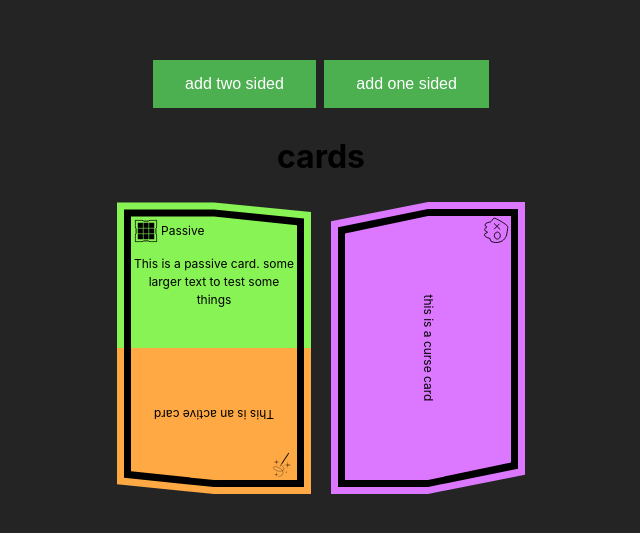
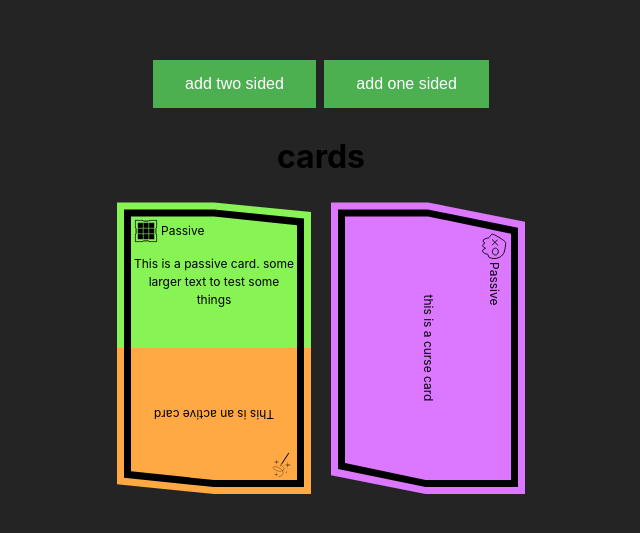
Before and after one commit to KoenMW/passive-aggressive-card-manager, a Svelte app: page / in a window 1280 px wide. Shown: the part 125-658 px from the top of the page, without its empty margins (319-959 px from the left). Built offline with nearby package versions, Linux system fonts and the light colour scheme.

Commit message:
type select fix, rework cardwhole

```diff
--- a/src/components/card.svelte
+++ b/src/components/card.svelte
@@ -1,15 +1,10 @@
 <script lang="ts">
-  import { getColour, type card } from "@core/types";
+  import { type card } from "@core/types";
   import Cardhalf from "./cardhalf.svelte";
   import Cardwhole from "./cardwhole.svelte";
   import CardTypeSelect from "./cardTypeSelect.svelte";
 
   export let card: card;
-
-  const id1 = Math.random().toString(36).substring(7);
-  const id2 = Math.random().toString(36).substring(7);
-
-  $: console.log(card.cardHalf1.cardType.passive ? "visible" : "invisible");
 </script>
 
 <div class="card">
@@ -17,47 +12,27 @@
     <p class="first">
       <CardTypeSelect
         cardType={card.cardHalf1.cardType.type}
-        on:change={({ detail }) => (card.cardHalf1.cardType.type = detail)}
+        passive={card.cardHalf1.cardType.passive}
+        on:type={({ detail }) => (card.cardHalf1.cardType.type = detail)}
+        on:passive={({ detail }) => (card.cardHalf1.cardType.passive = detail)}
       />
-      <input
-        type="checkbox"
-        id={id1}
-        bind:checked={card.cardHalf1.cardType.passive}
-        class="hidden"
-      />
-      <label
-        for={id1}
-        class="passive no-select {card.cardHalf1.cardType.passive
-          ? ''
-          : 'invisible'}">Passive</label
-      >
     </p>
     <Cardhalf card={card.cardHalf1} />
     <Cardhalf card={card.cardHalf2} rotation={180} />
     <p class="second">
       <CardTypeSelect
         cardType={card.cardHalf2.cardType.type}
-        on:change={({ detail }) => {
+        passive={card.cardHalf2.cardType.passive}
+        on:type={({ detail }) => {
           if (card.cardHalf2) card.cardHalf2.cardType.type = detail;
         }}
+        on:passive={({ detail }) => {
+          if (card.cardHalf2) card.cardHalf2.cardType.passive = detail;
+        }}
       />
-      <input
-        type="checkbox"
-        id={id2}
-        bind:checked={card.cardHalf2.cardType.passive}
-        class="hidden"
-      />
-      <label
-        for={id2}
-        class="passive no-select {card.cardHalf2.cardType.passive
-          ? ''
-          : 'invisible'}">Passive</label
-      >
     </p>
   {:else}
-    <div class="wrapper">
-      <Cardwhole card={card.cardHalf1} />
-    </div>
+    <Cardwhole card={card.cardHalf1} />
   {/if}
 </div>
 
@@ -65,13 +40,6 @@
   .card {
     position: relative;
     width: min-content;
-  }
-
-  .wrapper {
-    padding: 14px;
-    width: 166px;
-    height: 264px;
-    position: relative;
   }
 
   .first {
@@ -93,9 +61,4 @@
     z-index: 3;
     color: black;
   }
-  .passive {
-    height: 30px;
-    line-height: 30px;
-    font-size: 12px;
-  }
 </style>
--- a/src/components/cardTypeSelect.svelte
+++ b/src/components/cardTypeSelect.svelte
@@ -1,8 +1,16 @@
 <script lang="ts">
-  import { type cardNames, getColour, getSVG } from "@core/types";
+  import {
+    type cardNames,
+    type cardType,
+    getColour,
+    getSVG,
+  } from "@core/types";
   import { createEventDispatcher } from "svelte";
 
   export let cardType: cardNames;
+
+  export let passive: boolean = false;
+  const id = Math.random().toString(36).substring(7);
 
   const dispatch = createEventDispatcher();
 
@@ -19,7 +27,8 @@
 
   $: backgroundColour = getColour(cardType);
 
-  $: dispatch("change", cardType);
+  $: dispatch("type", cardType);
+  $: dispatch("passive", passive);
 </script>
 
 <div class="select">
@@ -51,6 +60,11 @@
   {/if}
 </div>
 
+<input type="checkbox" {id} bind:checked={passive} class="hidden" />
+<label for={id} class="passive no-select {passive ? '' : 'invisible'}"
+  >Passive</label
+>
+
 <style lang="scss">
   .select {
     width: 30px;
@@ -70,4 +84,10 @@
     width: min-content;
     background-color: var(--colour);
   }
+
+  .passive {
+    height: 30px;
+    line-height: 30px;
+    font-size: 12px;
+  }
 </style>
--- a/src/components/cardwhole.svelte
+++ b/src/components/cardwhole.svelte
@@ -9,8 +9,9 @@
   <p>
     <CardTypeSelect
       cardType={card.cardType.type}
+      passive={card.cardType.passive}
       names={["Mystery", "curse"]}
-      on:change={({ detail }) => (card.cardType.type = detail)}
+      on:type={({ detail }) => (card.cardType.type = detail)}
     />
   </p>
   <div contenteditable="true" class="cardText" bind:innerText={card.text} />
@@ -18,28 +19,26 @@
 
 <style lang="scss">
   .card {
-    transform: rotate(90deg);
-
-    position: absolute;
-    left: -49px;
-    top: 49px;
-    --shape: polygon(0% 0%, 93.4% 0%, 100% 50%, 100% 100%, 6.6% 100%, 0% 50%);
+    position: relative;
+    --shape: polygon(0% 0%, 50% 0%, 100% 6.6%, 100% 100%, 50% 100%, 0% 93.4%);
     color: black;
     background-color: var(--colour);
     clip-path: var(--shape);
     padding: 14px;
-    width: 264px;
-    height: 166px;
+    width: 166px;
+    height: 264px;
     font-size: 12px;
     display: flex;
+    justify-content: center;
+    align-items: center;
 
     &::before {
       content: "";
       position: absolute;
       top: 7px;
       left: 7px;
-      width: 278px;
-      height: 180px;
+      width: 180px;
+      height: 278px;
       clip-path: var(--shape);
       background-color: black;
       z-index: -2;
@@ -50,8 +49,8 @@
       position: absolute;
       top: 14px;
       left: 14px;
-      width: 264px;
-      height: 166px;
+      width: 166px;
+      height: 264px;
       clip-path: var(--shape);
       background-color: var(--colour);
       z-index: -1;
@@ -59,22 +58,21 @@
 
     p {
       position: absolute;
-      top: 14px;
-      left: 14px;
+      top: 30px;
+      left: 108px;
       margin: 0;
       display: flex;
-      align-items: center;
+      align-items: top;
+      width: 70px;
+      height: 70px;
+      transform: rotate(90deg);
     }
 
     .cardText {
-      margin: auto 0 auto 0;
-      text-align: center;
-      width: 100%;
-      background: transparent;
-      border: none;
+      transform: rotate(90deg);
       color: black;
       font-size: 12px;
-      height: max-content;
+      width: 264px;
       &:focus {
         outline: none;
       }
```
